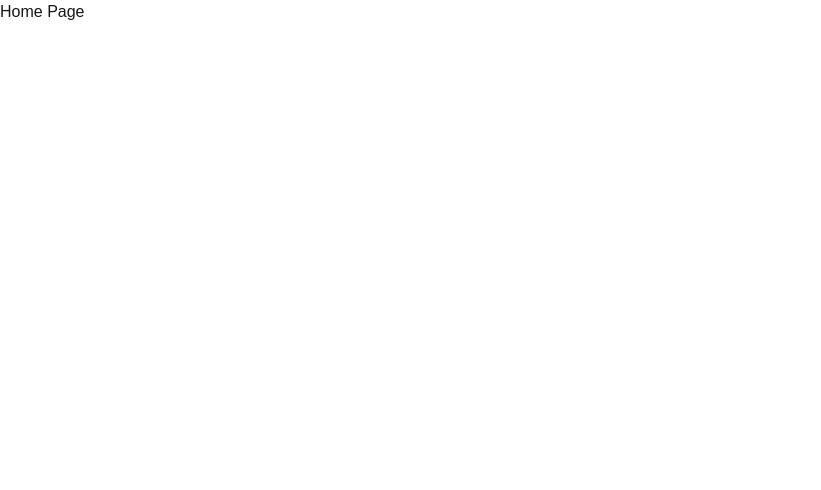
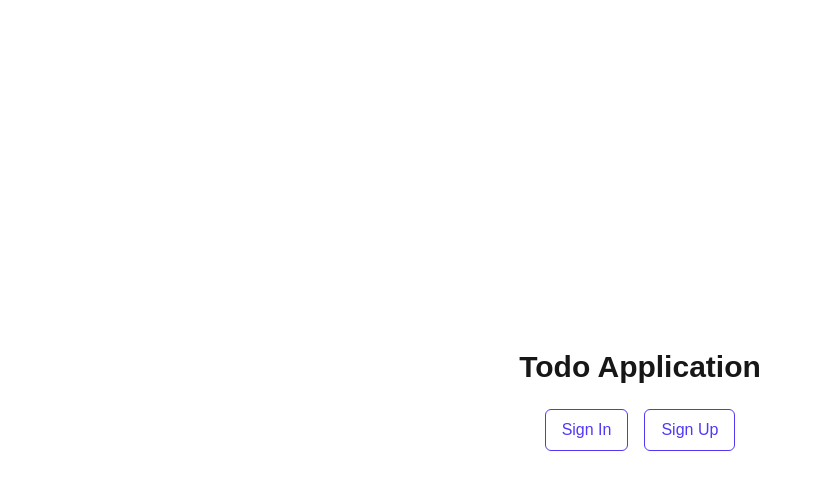
Before and after one commit to arsalaan745/NextJs-Learning, a Next.js app: page / in a window 1280 px wide. Shown: the top 490 px of the page, without its empty margins (0-821 px from the left). Built offline with nearby package versions, Linux system fonts and the light colour scheme.

Commit message:
Made landing page pretty

```diff
--- a/app/auth/signin/page.tsx
+++ /dev/null
@@ -1,7 +0,0 @@
-export default function(){
-    return (
-        <div>
-            SignIn Page
-        </div>
-    )
-}
--- a/app/page.tsx
+++ b/app/page.tsx
@@ -1,9 +1,25 @@
 
+
+import Link from "next/link";
 
 export default function Home() {
   return (
-    <div>
-      Home Page
+    <div className="flex flex-col items-center justify-center h-screen w-screen bg-black-100">
+      <h1 className="text-3xl font-semibold text-white-800 mb-6">Todo Application</h1>
+      <div className="flex gap-4">
+        <Link
+          className="border border-indigo-600 text-indigo-600 rounded-md px-4 py-2 hover:bg-indigo-600 hover:text-white transition"
+          href="/signin"
+        >
+          Sign In
+        </Link>
+        <Link
+          className="border border-indigo-600 text-indigo-600 rounded-md px-4 py-2 hover:bg-indigo-600 hover:text-white transition"
+          href="/signUp"
+        >
+          Sign Up
+        </Link>
+      </div>
     </div>
   );
 }
--- a/app/user/loading.tsx
+++ /dev/null
@@ -1,7 +0,0 @@
-export default function Loader() {
-    return (
-        <div className="flex justify-center items-center h-screen">
-      <div className="w-8 h-8 border-4 border-gray-200 border-t-blue-600 rounded-full animate-spin"></div>
-      </div>
-    );
-  }
--- a/app/user/page.tsx
+++ /dev/null
@@ -1,19 +0,0 @@
-import axios from "axios";
-
-export default async function getUserInfo() {
-
-    const response = await axios.get("https://week-13-offline.kirattechnologies.workers.dev/api/v1/user/details")
-
-    await new Promise(r=> setTimeout(r, 1000));
-
-    const data = response.data;
-
-    return (
-        <div className="flex flex-col justify-center items-center h-screen bg-gray-100">
-      <div className="border p-8 rounded shadow-lg bg-white">
-        <div className="text-lg font-semibold text-gray-800">Name: {data.name}</div>
-        <div className="text-lg text-gray-600">Email: {data.email}</div>
-        </div>
-      </div>
-    );
-  }
```
